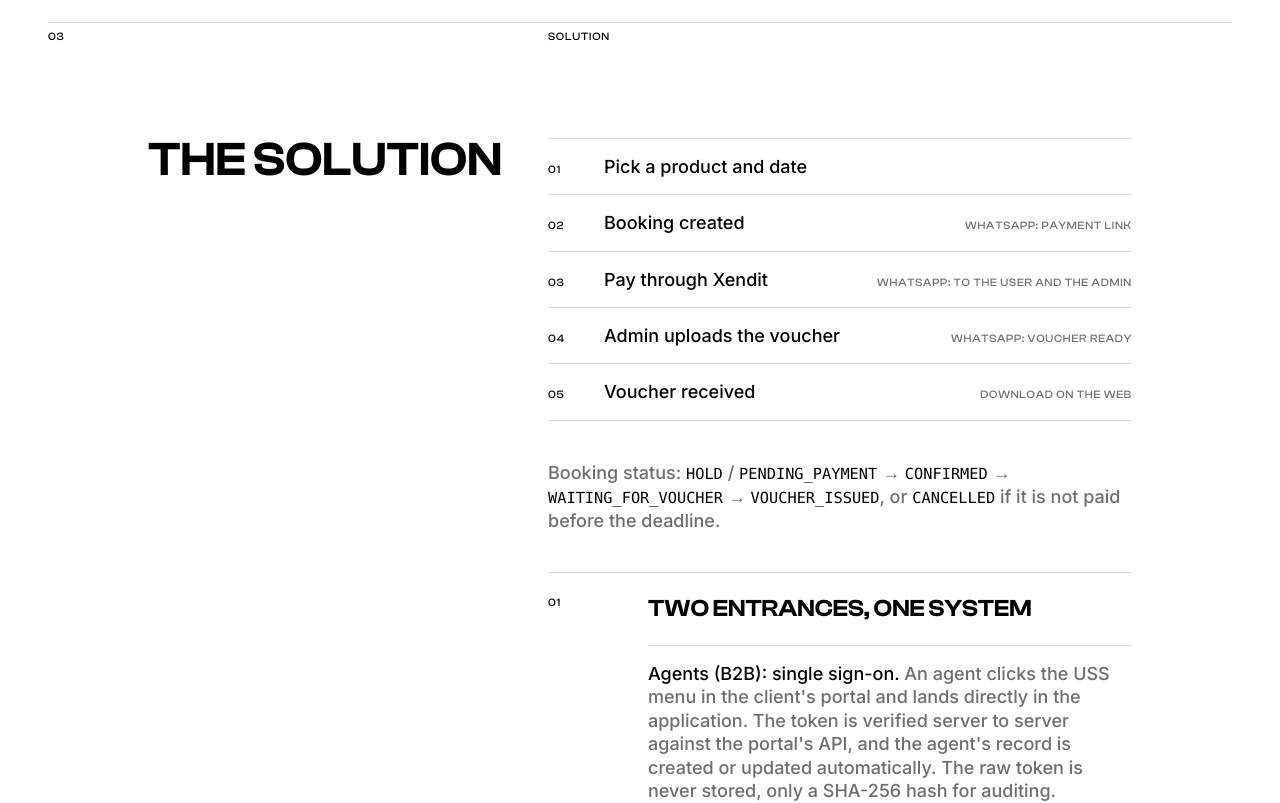
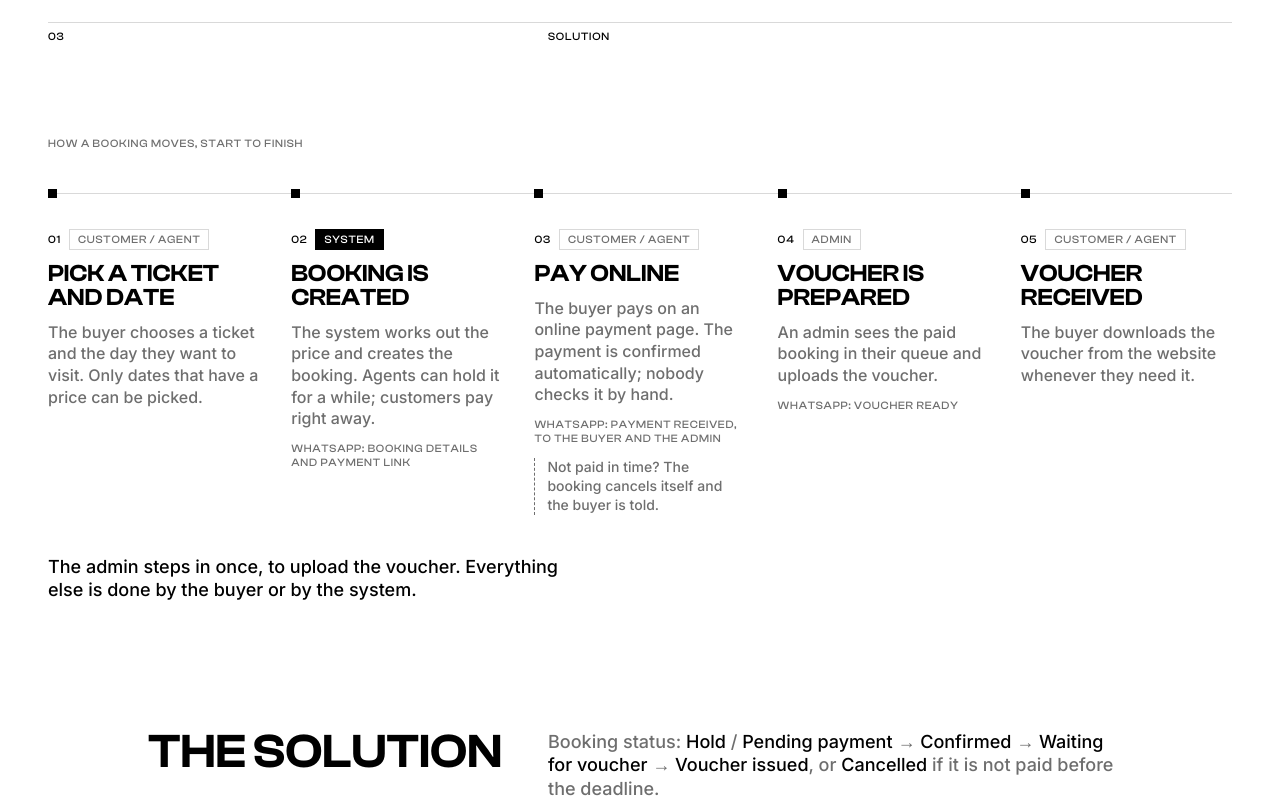
Before and after one commit to dhmzz/profile-app-nextjs, a Next.js app: page /case-study/uss-voucher-booking in a window 1280 px wide. Shown: the part 4360-5163 px from the top of the page. Built offline with nearby package versions, Linux system fonts and the light colour scheme.

Commit message:
feat: add FlowDiagram component and integrate into CaseStudyPage; enhance project image styling

```diff
--- a/src/app/globals.css
+++ b/src/app/globals.css
@@ -11,6 +11,9 @@
 
   /* Text of the ThemeToggle hint: the theme a click switches to */
   --theme-hint: "Click to switch to dark mode";
+
+  /* Tint at the top and bottom edge of project images; none on light, where the screenshots are white too */
+  --image-fade: transparent;
 }
 
 /* Dark: the system preference, unless ThemeToggle has set data-theme on <html> */
@@ -22,6 +25,7 @@
     --foreground: #ffffff;
     --muted: #808080;
     --theme-hint: "Click to switch to light mode";
+    --image-fade: rgb(0 0 0 / 0.7);
   }
 }
 
@@ -32,6 +36,7 @@
   --foreground: #ffffff;
   --muted: #808080;
   --theme-hint: "Click to switch to light mode";
+  --image-fade: rgb(0 0 0 / 0.7);
 }
 
 @theme inline {
@@ -263,6 +268,118 @@ html {
   }
 }
 
+/* FlowDiagram: the track draws in, the steps follow one by one, then a dot keeps travelling along it.
+   Vertical below lg, horizontal from lg up. */
+.flow-line {
+  transform: scaleY(0);
+  transform-origin: top left;
+  transition: transform 1400ms var(--ease-out-quad);
+}
+
+.flow-step {
+  opacity: 0;
+  transform: translate3d(0, 1.5rem, 0);
+  transition:
+    opacity 900ms var(--ease-reveal) var(--flow-delay, 0ms),
+    transform 900ms var(--ease-reveal) var(--flow-delay, 0ms);
+}
+
+[data-inview] .flow-line,
+[data-inview] .flow-step {
+  opacity: 1;
+  transform: none;
+}
+
+@keyframes flow-travel-y {
+  0% {
+    top: 0;
+    opacity: 0;
+  }
+
+  4%,
+  94% {
+    opacity: 1;
+  }
+
+  100% {
+    top: 100%;
+    opacity: 0;
+  }
+}
+
+@keyframes flow-travel-x {
+  0% {
+    left: 0;
+    opacity: 0;
+  }
+
+  4%,
+  94% {
+    opacity: 1;
+  }
+
+  100% {
+    left: 100%;
+    opacity: 0;
+  }
+}
+
+.flow-dot {
+  top: 0;
+  left: 0;
+  background: #ff2d2d;
+  opacity: 0;
+}
+
+[data-inview] .flow-dot {
+  animation: flow-travel-y 7s linear 1.6s infinite;
+}
+
+/* A short tail trailing the dot along the track, fading out at its far end */
+.flow-dot::before {
+  content: "";
+  position: absolute;
+  bottom: 100%;
+  left: 4px;
+  width: 1px;
+  height: 3.5rem;
+  background: linear-gradient(to top, #ff2d2d, transparent);
+}
+
+/* Keeps the tail from poking out past the start of the track */
+.flow {
+  overflow: clip;
+}
+
+/* Hovering one step dims the others */
+.flow-body {
+  transition: opacity 300ms;
+}
+
+.flow:has(.flow-body:hover) .flow-body:not(:hover) {
+  opacity: 0.35;
+}
+
+@media (width >= --theme(--breakpoint-lg)) {
+  .flow-line {
+    transform: scaleX(0);
+  }
+
+  [data-inview] .flow-dot {
+    animation-name: flow-travel-x;
+  }
+
+  .flow-dot::before {
+    top: 4px;
+    right: 100%;
+    bottom: auto;
+    left: auto;
+    width: 3.5rem;
+    height: 1px;
+    background: linear-gradient(to left, #ff2d2d, transparent);
+  }
+}
+
 /* Blinking marker beside "Latest case study": red so it reads as a notification on either theme */
 @keyframes notif-blink {
   0%,
--- a/src/components/CaseStudyPage.tsx
+++ b/src/components/CaseStudyPage.tsx
@@ -4,6 +4,7 @@ import type { Block, CaseStudy, Figure } from "@/data/case-studies/types";
 import ArrowIcon from "./ArrowIcon";
 import Contact from "./Contact";
 import FitText from "./FitText";
+import FlowDiagram from "./FlowDiagram";
 import Reveal from "./Reveal";
 import SectionHeader from "./SectionHeader";
 
@@ -123,22 +124,6 @@ function Blocks({ blocks }: { blocks: Block[] }) {
               </pre>
             );
 
-          case "steps":
-            return (
-              <ol key={i} className="flex flex-col border-t border-line">
-                {block.items.map((step, n) => (
-                  <li
-                    key={step.title}
-                    className="flex flex-col gap-y-2 border-b border-line py-4 sm:flex-row sm:items-baseline sm:gap-x-4"
-                  >
-                    <span className="label w-10 shrink-0">{pad(n + 1)}</span>
-                    <span className="flex-1">{step.title}</span>
-                    {step.note && <span className="label text-muted sm:text-right">{step.note}</span>}
-                  </li>
-                ))}
-              </ol>
-            );
-
           case "part":
             part += 1;
             return (
@@ -231,6 +216,12 @@ export default function CaseStudyPage({ study }: { study: CaseStudy }) {
             <div className="page-container">
               <SectionHeader className="mb-12 lg:mb-20" items={[pad(i + 1), section.label]} />
 
+              {section.flow && (
+                <div className="mb-20 lg:mb-28">
+                  <FlowDiagram flow={section.flow} />
+                </div>
+              )}
+
               <div className="grid-12 gap-y-10">
                 {/* Stays in view on desktop while the section's content scrolls past */}
                 <Reveal
--- /dev/null
+++ b/src/components/FlowDiagram.tsx
@@ -0,0 +1,64 @@
+import type { CSSProperties } from "react";
+import type { Flow } from "@/data/case-studies/types";
+import Reveal from "./Reveal";
+
+const pad = (n: number) => String(n).padStart(2, "0");
+
+/**
+ * A plain-language walk through a process: one track with a step per stop,
+ * who does each step, and what gets sent. Horizontal from lg up, vertical below.
+ * The drawing-in, the travelling dot and the hover dimming live in globals.css (.flow-*).
+ */
+export default function FlowDiagram({ flow }: { flow: Flow }) {
+  return (
+    <figure className="flex w-full flex-col gap-y-10">
+      <figcaption className="label text-muted">{flow.title}</figcaption>
+
+      <Reveal className="flow relative">
+        {/* The track, and a dot running along it like a booking moving through */}
+        <div className="flow-line absolute top-0 bottom-0 left-1 w-px bg-line lg:top-1 lg:right-0 lg:bottom-auto lg:left-0 lg:h-px lg:w-auto" />
+        <span aria-hidden className="flow-dot absolute size-[9px]" />
+
+        <ol className="grid grid-cols-1 gap-y-12 lg:grid-cols-5 lg:gap-x-8">
+          {flow.steps.map((step, i) => (
+            <li
+              key={step.title}
+              className="flow-step relative pl-8 lg:pt-10 lg:pl-0"
+              style={{ "--flow-delay": `${300 + i * 150}ms` } as CSSProperties}
+            >
+              {/* Stop on the track */}
+              <span aria-hidden className="absolute top-[0.15rem] left-0 size-[9px] bg-foreground lg:top-0" />
+
+              <div className="flow-body flex flex-col items-start gap-y-3">
+                <div className="flex flex-wrap items-center gap-2">
+                  <span className="label">{pad(i + 1)}</span>
+                  {/* Steps the system does on its own stand out from the ones a person does */}
+                  <span
+                    className={`label border px-2 py-1 ${
+                      step.automatic ? "border-foreground bg-foreground text-background" : "border-line text-muted"
+                    }`}
+                  >
+                    {step.actor}
+                  </span>
+                </div>
+
+                <h3 className="heading-3">{step.title}</h3>
+                <p className="text-[1rem] leading-[1.35] text-muted">{step.text}</p>
+
+                {step.message && <p className="label leading-[1.3] text-muted">{step.message}</p>}
+
+                {step.branch && (
+                  <p className="border-l border-dashed border-muted pl-3 text-[0.875rem] leading-[1.35] text-muted">
+                    {step.branch}
+                  </p>
+                )}
+              </div>
+            </li>
+          ))}
+        </ol>
+      </Reveal>
+
+      {flow.note && <p className="max-w-[520px]">{flow.note}</p>}
+    </figure>
+  );
+}
--- a/src/components/ProjectItem.tsx
+++ b/src/components/ProjectItem.tsx
@@ -107,10 +107,10 @@ export default function ProjectItem({
             // Full width at its natural height, so nothing is cropped
             <div className="relative">
               <img src={project.imagePath} alt={project.title} loading="lazy" className="h-auto w-full" />
-              {/* Top and bottom edges fade lightly into the page colour so screenshots sit in the theme */}
+              {/* Dark theme only: top and bottom edges fade lightly into the page (see --image-fade) */}
               <div
                 aria-hidden
-                className="pointer-events-none absolute inset-0 bg-[linear-gradient(to_bottom,color-mix(in_srgb,var(--background)_70%,transparent),transparent_14%,transparent_86%,color-mix(in_srgb,var(--background)_70%,transparent))]"
+                className="pointer-events-none absolute inset-0 bg-[linear-gradient(to_bottom,var(--image-fade),transparent_14%,transparent_86%,var(--image-fade))]"
               />
             </div>
           ) : (
--- a/src/data/case-studies/types.ts
+++ b/src/data/case-studies/types.ts
@@ -16,16 +16,34 @@ export type Block =
   | { type: "numbered"; items: { title: string; text: string }[] }
   | { type: "table"; head: string[]; rows: string[][] }
   | { type: "code"; text: string }
-  /** A left-to-right flow; `note` is what happens alongside each step. */
-  | { type: "steps"; items: { title: string; note?: string }[] }
   /** A numbered part of a longer section, with its own blocks. */
   | { type: "part"; title: string; blocks: Block[] };
+
+/** A process explained for readers who don't need the technical detail. */
+export type Flow = {
+  title: string;
+  steps: {
+    title: string;
+    text: string;
+    /** Who does this step. */
+    actor: string;
+    /** True when no person has to act. */
+    automatic?: boolean;
+    /** What gets sent at this step. */
+    message?: string;
+    /** The one way the process can end early from here. */
+    branch?: string;
+  }[];
+  note?: string;
+};
 
 export type Section = {
   id: string;
   /** Short name for the section header and the contents list. */
   label: string;
   title: string;
+  /** Shown full width before the section's content. */
+  flow?: Flow;
   blocks: Block[];
   /** Shown full width after the section's content. */
   figure?: Figure;
--- a/src/data/case-studies/uss-voucher-booking.ts
+++ b/src/data/case-studies/uss-voucher-booking.ts
@@ -89,20 +89,46 @@ export const ussVoucherBooking: CaseStudy = {
       id: "solution",
       label: "Solution",
       title: "The solution",
+      flow: {
+        title: "How a booking moves, start to finish",
+        steps: [
+          {
+            title: "Pick a ticket and date",
+            text: "The buyer chooses a ticket and the day they want to visit. Only dates that have a price can be picked.",
+            actor: "Customer / Agent",
+          },
+          {
+            title: "Booking is created",
+            text: "The system works out the price and creates the booking. Agents can hold it for a while; customers pay right away.",
+            actor: "System",
+            automatic: true,
+            message: "WhatsApp: booking details and payment link",
+          },
+          {
+            title: "Pay online",
+            text: "The buyer pays on an online payment page. The payment is confirmed automatically; nobody checks it by hand.",
+            actor: "Customer / Agent",
+            message: "WhatsApp: payment received, to the buyer and the admin",
+            branch: "Not paid in time? The booking cancels itself and the buyer is told.",
+          },
+          {
+            title: "Voucher is prepared",
+            text: "An admin sees the paid booking in their queue and uploads the voucher.",
+            actor: "Admin",
+            message: "WhatsApp: voucher ready",
+          },
+          {
+            title: "Voucher received",
+            text: "The buyer downloads the voucher from the website whenever they need it.",
+            actor: "Customer / Agent",
+          },
+        ],
+        note: "The admin steps in once, to upload the voucher. Everything else is done by the buyer or by the system.",
+      },
       blocks: [
         {
-          type: "steps",
-          items: [
-            { title: "Pick a product and date" },
-            { title: "Booking created", note: "WhatsApp: payment link" },
-            { title: "Pay through Xendit", note: "WhatsApp: to the user and the admin" },
-            { title: "Admin uploads the voucher", note: "WhatsApp: voucher ready" },
-            { title: "Voucher received", note: "Download on the web" },
-          ],
-        },
-        {
           type: "text",
-          text: "Booking status: `HOLD` / `PENDING_PAYMENT` → `CONFIRMED` → `WAITING_FOR_VOUCHER` → `VOUCHER_ISSUED`, or `CANCELLED` if it is not paid before the deadline.",
+          text: "Booking status: **Hold** / **Pending payment** → **Confirmed** → **Waiting for voucher** → **Voucher issued**, or **Cancelled** if it is not paid before the deadline.",
         },
         {
           type: "part",
@@ -167,7 +193,7 @@ export const ussVoucherBooking: CaseStudy = {
               type: "table",
               head: ["", "Agent (B2B)", "Customer (B2C)"],
               rows: [
-                ["Initial status", "`HOLD`", "`PENDING_PAYMENT`"],
+                ["Initial status", "**Hold**", "**Pending payment**"],
                 ["Payment deadline (default)", "120 minutes", "30 minutes"],
                 ["Visit date limit", "None", "D+2 at the earliest"],
               ],
@@ -210,7 +236,7 @@ export const ussVoucherBooking: CaseStudy = {
           blocks: [
             {
               type: "text",
-              text: "An admin uploads the voucher (PDF/JPG/PNG, up to 5 MB) from the booking detail page. The status changes to `VOUCHER_ISSUED` and the user is notified over WhatsApp straight away. If a voucher needs revising, the admin just uploads again: the old version is kept, and the user always gets the latest one. Files are stored outside the public folder and can only be downloaded by the logged-in owner of the booking.",
+              text: "An admin uploads the voucher (PDF/JPG/PNG, up to 5 MB) from the booking detail page. The status changes to **Voucher issued** and the user is notified over WhatsApp straight away. If a voucher needs revising, the admin just uploads again: the old version is kept, and the user always gets the latest one. Files are stored outside the public folder and can only be downloaded by the logged-in owner of the booking.",
             },
           ],
         },
@@ -277,7 +303,7 @@ export const ussVoucherBooking: CaseStudy = {
             },
             {
               title: "\"Expired\" is not its own status",
-              text: "An expired booking is stored as `CANCELLED` with the reason `PAYMENT_EXPIRED` and the actor `SYSTEM`. Reporting is simpler because every cancellation lives in one status, yet the cause stays traceable.",
+              text: "An expired booking is stored as **Cancelled** with the reason **Payment expired** and the actor **System**. Reporting is simpler because every cancellation lives in one status, yet the cause stays traceable.",
             },
             {
               title: "Thin controllers, logic in services",
```
